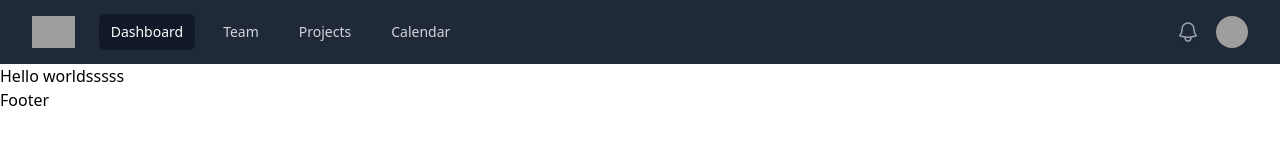
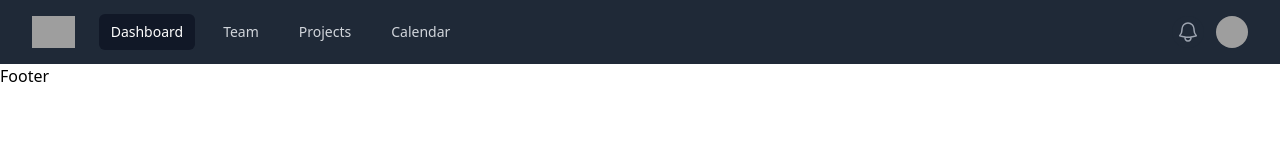
Before and after one commit to tuchaVshortah/clamgui-rs, a Next.js app in the folder clamgui-app/: page / in a window 1280 px wide. Shown: the top 160 px of the page. Built offline with nearby package versions, Linux system fonts and the light colour scheme; grey boxes are pictures that could not be loaded.

Commit message:
Remove redundant navbar

```diff
--- a/clamgui-app/app/page.tsx
+++ b/clamgui-app/app/page.tsx
@@ -1,7 +1,8 @@
+import { Navbar } from "@/components";
+
 export default function Homepage() {
   return (
     <main>
-        <p>Hello worldsssss</p>
     </main>
   )
 }
```
